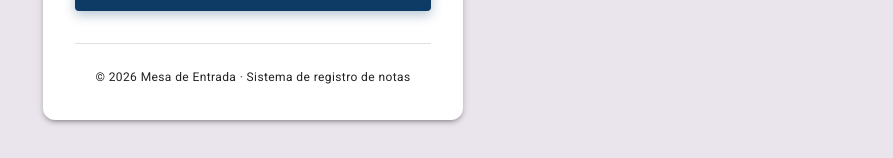
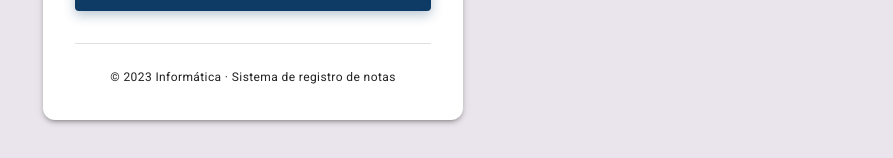
Before and after one commit to aadmupm-svg/MesaEntrada2026, a React (Vite) app in the folder apps/web/: page / in a window 1280 px wide. Shown: the part 543-701 px from the top of the page, without its empty margins (387-1280 px from the left). Built offline with nearby package versions, Linux system fonts and the light colour scheme; no server answers.

Commit message:
Footer del login: 'Informática' y año 2023 (sistema original)

```diff
--- a/apps/web/src/components/Login.tsx
+++ b/apps/web/src/components/Login.tsx
@@ -195,7 +195,7 @@ export function Login() {
             component="p"
             sx={{ cursor: "pointer" }}
           >
-            © {new Date().getFullYear()} Mesa de Entrada · Sistema de registro de notas
+            © 2023 Informática · Sistema de registro de notas
           </Typography>
         </Tooltip>
       </Paper>
```
